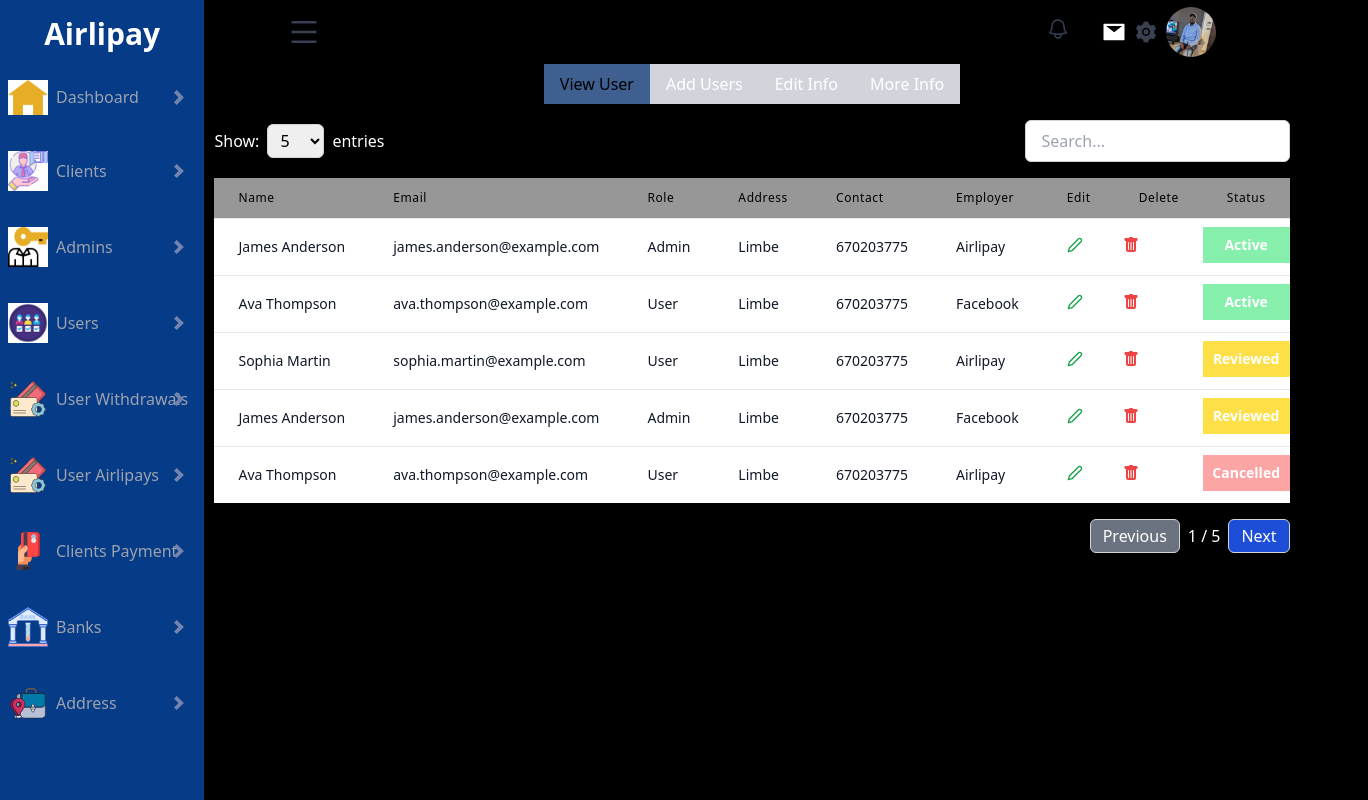
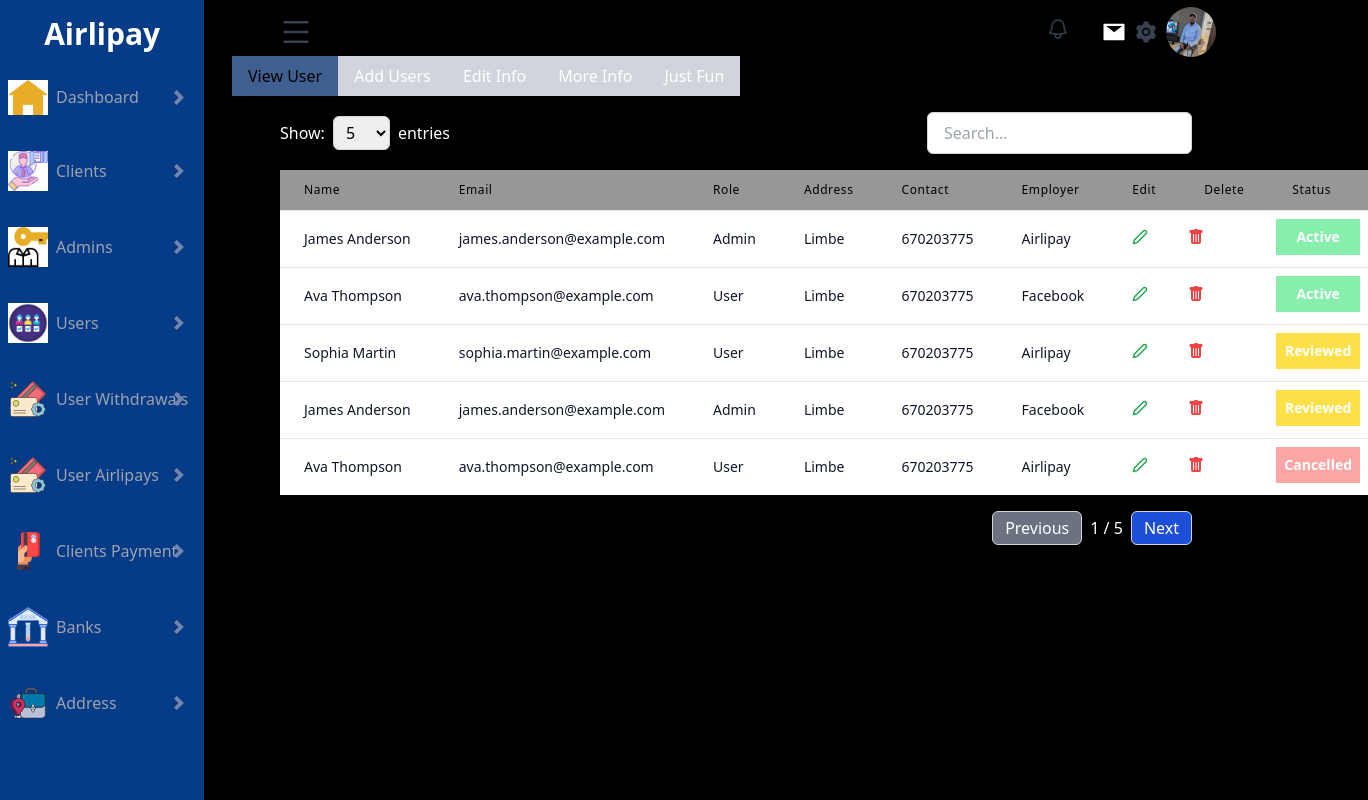
Before and after one commit to techarcgram-org/AirlipayDashboard, a Next.js app: page /banks in a window 1280 px wide. Shown: the whole page, 1368 px wide, since content can reach past the window. Built offline with nearby package versions, Linux system fonts and the light colour scheme.

Commit message:
fixed the padding and the positioning of the tabs

```diff
--- a/src/app/banks/page.jsx
+++ b/src/app/banks/page.jsx
@@ -5,9 +5,9 @@ import React from "react";
 
 const page = () => {
   return (
-    <div className="flex flex-1 items-center justify-center">
+    <div className="mt-10">
       <Tab
-        options={["View User", "Add Users", "Edit Info","More Info"]}
+        options={["View User", "Add Users", "Edit Info", "More Info","Just Fun"]}
         defaultTab="View User"
       >
         <Table tab="View User" users={data.usersTable} columns={data.columns} />
@@ -18,7 +18,17 @@ const page = () => {
         />
         <AddUser tab="Edit Info" />
         <h1 tab="More Info">
-          Lorem ipsum dolor sit amet, consectetur adipisicing elit. Veniam sint, pariatur a, magni incidunt vero quaerat sequi quae iure eligendi voluptate quod, vel voluptates harum quasi neque corrupti rem? Tempora suscipit rerum eius, corrupti temporibus hic ipsum perspiciatis recusandae deserunt possimus reiciendis voluptates id ea quaerat veniam? Magnam in expedita quidem maxime ipsum, error eligendi ratione vel iste est! Nihil, sit dolor unde expedita quisquam praesentium iusto aliquid harum voluptas culpa eius iste ipsum fugit numquam enim mollitia suscipit dolorem tempore tenetur tempora fugiat, deserunt, commodi at! Eligendi tenetur ut voluptates accusamus blanditiis velit aspernatur minus vero quibusdam, optio corrupti!us.
+          Lorem ipsum dolor sit amet, consectetur adipisicing elit. Veniam sint,
+          pariatur a, magni incidunt vero quaerat sequi quae iure eligendi
+          voluptate quod, vel voluptates harum quasi neque corrupti rem? Tempora
+          suscipit rerum eius, corrupti temporibus hic ipsum perspiciatis
+          recusandae deserunt possimus reiciendis voluptates id ea quaerat
+          veniam? Magnam in expedita quidem maxime ipsum, error eligendi ratione
+          vel iste est! Nihil, sit dolor unde expedita quisquam praesentium
+          iusto aliquid harum voluptas culpa eius iste ipsum fugit numquam enim
+          mollitia suscipit dolorem tempore tenetur tempora fugiat, deserunt,
+          commodi at! Eligendi tenetur ut voluptates accusamus blanditiis velit
+          aspernatur minus vero quibusdam, optio corrupti!us.
         </h1>
       </Tab>
     </div>
--- a/src/app/users/page.jsx
+++ b/src/app/users/page.jsx
@@ -12,47 +12,7 @@ const Page = () => {
   // };
 
   return (
-    <div>
-      {/* <div className="flex justify-center w-[400px] mb-4">
-        <button
-          className={`px-4 py-2 ${
-            activeTab === "Tab1" ? "bg-[#3F5F90] text-black" : "bg-gray-300"
-          }`}
-          onClick={() => handleTabClick("Tab1")}
-        >
-          View User
-        </button>
-        <button
-          className={`px-4 py-2 ${
-            activeTab === "Tab2" ? "bg-[#3F5F90] text-black" : "bg-gray-300"
-          }`}
-          onClick={() => handleTabClick("Tab2")}
-        >
-          Add Users
-        </button>
-        <button
-          className={`px-4 py-2 ${
-            activeTab === "Tab3" ? "bg-[#3F5F90] text-black" : "bg-gray-300"
-          }`}
-          onClick={() => handleTabClick("Tab3")}
-        >
-          Edit Info
-        </button>
-      </div>
-      {activeTab === "Tab1" && (
-        <Table users={data.usersTable} columns={data.columns} />
-      )}
-      {activeTab === "Tab2" && (
-        // <Table users={data.usersTable2} columns={data.columns2} />
-        <AddUser />
-      )}
-      {activeTab === "Tab3" && (
-        // <Table users={data.usersTable3} columns={data.columns3} />
-        <h1>
-          Lorem ipsum dolor sit amet consectetur adipisicing elit. Inventore totam nisi reprehenderit aliquid illo possimus eaque, numquam sunt veritatis voluptatum eius.
-        </h1>
-      )} */}
-      <UserDetails />
+    <div className="mt-10 md:right-6" >
       <Tab
         options={["View User", "Add Users", "Edit Info"]}
         defaultTab="View User"
--- a/src/components/Navbar.jsx
+++ b/src/components/Navbar.jsx
@@ -18,7 +18,7 @@ const Navbar = ({ showNav, setShowNav }) => {
         showNav ? "pl-56" : ""
       }`}
     >
-      <div className="pl-4 md:pl-16">
+      <div className="pl-4 relative right-2 md:pl-16">
         <AiOutlineMenu
           className="h-8 w-8 text-gray-700 cursor-pointer"
           onClick={() => setShowNav(!showNav)}
--- a/src/components/common/Tab.jsx
+++ b/src/components/common/Tab.jsx
@@ -10,8 +10,8 @@ const Tab = ({ options, defaultTab, children }) => {
   };
 
   return (
-    <div className="relative items-center justify-center" >
-      <div className="flex left-40 justify-center min-w-[400px] mb-4">
+    <div className="relative" >
+      <div className="flex absolute -left-14 -top-12 justify-center min-w-[400px] mb-4">
         {options.map((option) => (
           <button
             key={option}
--- a/src/components/sidebar/SidebarCard.jsx
+++ b/src/components/sidebar/SidebarCard.jsx
@@ -1,3 +1,4 @@
+import { CreditCardIcon } from "@heroicons/react/24/solid";
 import images from "../../constant/images";
 import Image from "next/image";
 import Link from "next/link";
--- a/src/components/user/Table.jsx
+++ b/src/components/user/Table.jsx
@@ -55,7 +55,7 @@ const Table = ({ users, columns }) => {
   };
 
   return (
-    <div>
+    <div className="p-2 pb-2 relative right-4" >
       <div className="mb-4 flex justify-between items-center">
         <div>
           <span className="mr-2">Show:</span>
@@ -143,7 +143,7 @@ const Table = ({ users, columns }) => {
                   return (
                     <td
                       key={column.id}
-                      className={` lg:p-2 mt-2 whitespace-nowrap flex items-center justify-center ${statusStyle}`}
+                      className={` lg:p-2 mt-2 whitespace-nowrap flex items-center justify-center mx-2 ${statusStyle}`}
                     >
                       <div className="text-sm text-white font-bold capitalize">{status}</div>
                     </td>
```
